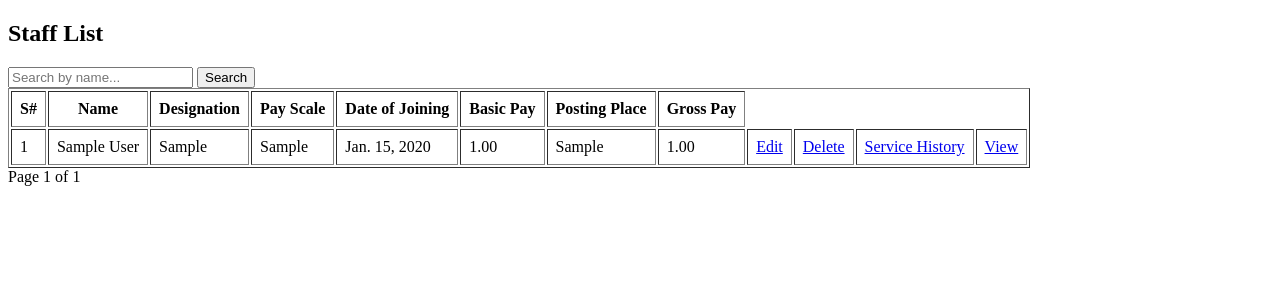
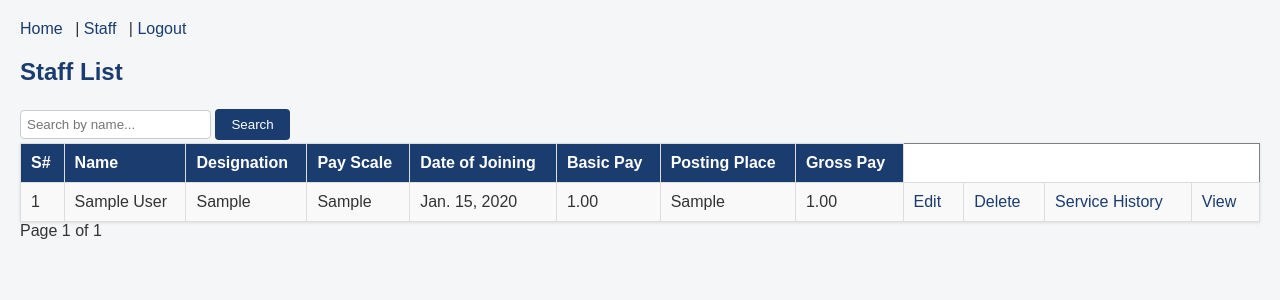
Before and after one commit to AamerLatif-1975/notes1-class, a Django app: page /accounts/staff/ in a window 1280 px wide. Shown: the top 300 px of the page. Run offline with Django 4.2, Linux system fonts and the light colour scheme; tables that the repository leaves empty hold one stand-in row (values such as "Sample post").

Commit message:
Create base.html and add relevant code all html files

```diff
--- a/notes1_class/settings.py
+++ b/notes1_class/settings.py
@@ -119,6 +119,7 @@ USE_TZ = True
 # https://docs.djangoproject.com/en/4.2/howto/static-files/
 
 STATIC_URL = 'static/'
+STATICFILES_DIRS = [BASE_DIR / 'static']
 
 # Default primary key field type
 # https://docs.djangoproject.com/en/4.2/ref/settings/#default-auto-field
--- /dev/null
+++ b/static/style.css
@@ -0,0 +1,66 @@
+body {
+    font-family: Arial, sans-serif;
+    background-color: #f4f6f8;
+    margin: 0;
+    padding: 20px;
+    color: #333;
+}
+
+h1, h2 {
+    color: #1a3c6e;
+}
+
+table {
+    border-collapse: collapse;
+    width: 100%;
+    background-color: white;
+    box-shadow: 0 1px 3px rgba(0,0,0,0.1);
+}
+
+th, td {
+    border: 1px solid #ddd;
+    padding: 10px;
+    text-align: left;
+}
+
+th {
+    background-color: #1a3c6e;
+    color: white;
+}
+
+tr:nth-child(even) {
+    background-color: #f9f9f9;
+}
+
+a {
+    color: #1a3c6e;
+    text-decoration: none;
+    margin-right: 8px;
+}
+
+a:hover {
+    text-decoration: underline;
+}
+
+form input[type="text"],
+form input[type="password"],
+form input[type="date"],
+form input[type="number"] {
+    padding: 6px;
+    margin: 4px 0;
+    border: 1px solid #ccc;
+    border-radius: 4px;
+}
+
+input[type="submit"] {
+    background-color: #1a3c6e;
+    color: white;
+    padding: 8px 16px;
+    border: none;
+    border-radius: 4px;
+    cursor: pointer;
+}
+
+input[type="submit"]:hover {
+    background-color: #2b9e3a;
+}
--- /dev/null
+++ b/templates/base.html
@@ -0,0 +1,21 @@
+{% load static %}
+<!DOCTYPE html>
+<html lang="en">
+<head>
+    <meta charset="UTF-8">
+    <title>{% block title %}Staff Portal{% endblock %}</title>
+    <link rel="stylesheet" href="{% static 'style.css' %}">
+</head>
+<body>
+<nav>
+    <a href="{% url 'home' %}">Home</a> |
+    <a href="{% url 'staff_list' %}">Staff</a> |
+    <a href="{% url 'logout' %}">Logout</a>
+</nav>
+
+    <div class="content">
+        {% block content %}
+        {% endblock %}
+    </div>
+</body>
+</html>
--- a/templates/staff_list.html
+++ b/templates/staff_list.html
@@ -1,7 +1,9 @@
-<!DOCTYPE html>
-<html>
-<head><title>Staff List</title></head>
-<body>
+{% extends 'base.html' %}
+
+{% block title %}Staff List{% endblock %}
+
+{% block content %}
+
 <h2>Staff List</h2>
 <form method="GET">
     <input type="text" name="q" placeholder="Search by name...">
@@ -45,6 +47,4 @@
         <a href="?page={{ page_obj.next_page_number }}">Next</a>
     {% endif %}
 </div>
-
-</body>
-</html>
+{% endblock %}
```
Also changed, not shown: templates/add_history.html (+6 -6 lines), templates/add_staff.html (+11 -8 lines), templates/confirm_delete_history.html (+7 -6 lines), templates/confirm_delete_staff.html (+6 -6 lines), templates/home.html (+8 -7 lines), templates/login.html (+6 -6 lines), templates/signup.html (+6 -7 lines), templates/staff_detail.html (+6 -6 lines), templates/staff_history.html (+7 -6 lines).
